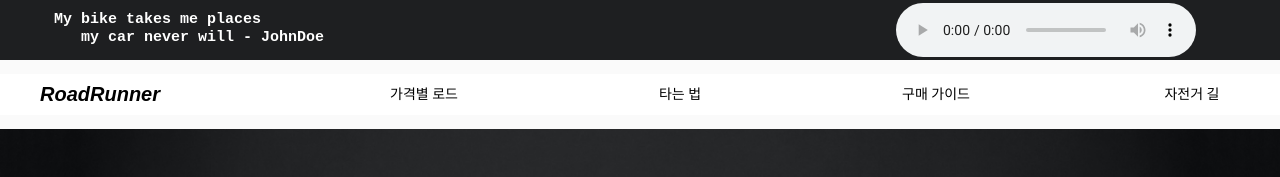
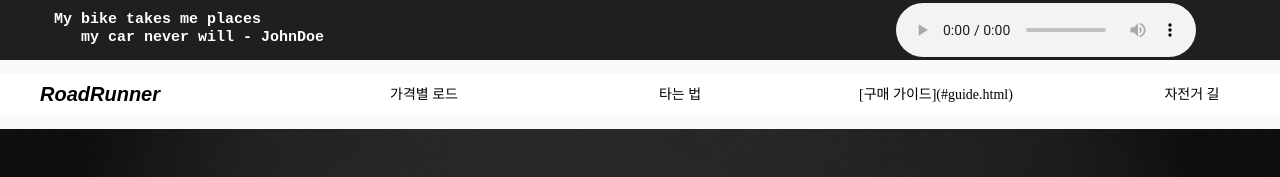
Before and after one commit to leehahn/leehahn.github.io, a plain HTML site: page 중간 과제/중간 과제.html in a window 1280 px wide. Shown: the top 177 px of the page. Drawn offline with Linux system fonts and the light colour scheme; files whose address does not match are found by name.

Commit message:
Update 중간 과제.html

```diff
--- a/중간 과제/중간 과제.html
+++ b/중간 과제/중간 과제.html
@@ -89,7 +89,7 @@
             </ul>
         </li>
             <li><a href="how.html">타는 법</a></li>
-            <li> <a href="#">구매 가이드</a>
+            <li><a href="guide.html">[구매 가이드](#guide.html)</a>
                 <ul class=" submenu ">
                     <li><a href="old.html">중고</a></li>
                     <li><a href="new.html">신품</a></li>
```
